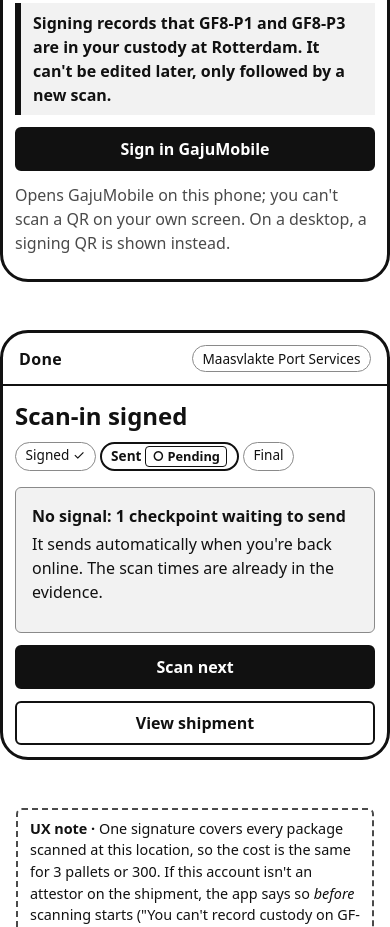
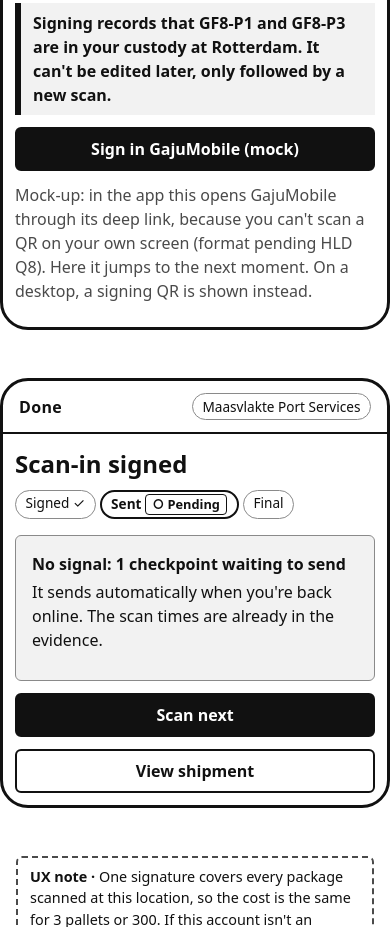
Before and after one commit to shanepreater/gajufreight, a plain HTML site: page docs/wireframes/scan-session.html in a window 390 px wide. Shown: the part 1676-2603 px from the top of the page. Drawn offline with Linux system fonts and the light colour scheme.

Commit message:
docs(wireframes): mark the GajuMobile deep link as a mock

```diff
--- a/docs/wireframes/scan-session.html
+++ b/docs/wireframes/scan-session.html
@@ -48,8 +48,8 @@
         <label for="seal">Seal number <span class="hint">Optional</span></label>
         <input id="seal" value="SL-448120">
         <p class="irreversible">Signing records that GF8-P1 and GF8-P3 are in your custody at Rotterdam. It can't be edited later, only followed by a new scan.</p>
-        <a class="btn primary block" href="#done">Sign in GajuMobile</a>
-        <p class="muted">Opens GajuMobile on this phone; you can't scan a QR on your own screen. On a desktop, a signing QR is shown instead.</p>
+        <a class="btn primary block" href="#done">Sign in GajuMobile (mock)</a>
+        <p class="muted">Mock-up: in the app this opens GajuMobile through its deep link, because you can't scan a QR on your own screen (format pending HLD Q8). Here it jumps to the next moment. On a desktop, a signing QR is shown instead.</p>
       </main>
     </div>
 
```
